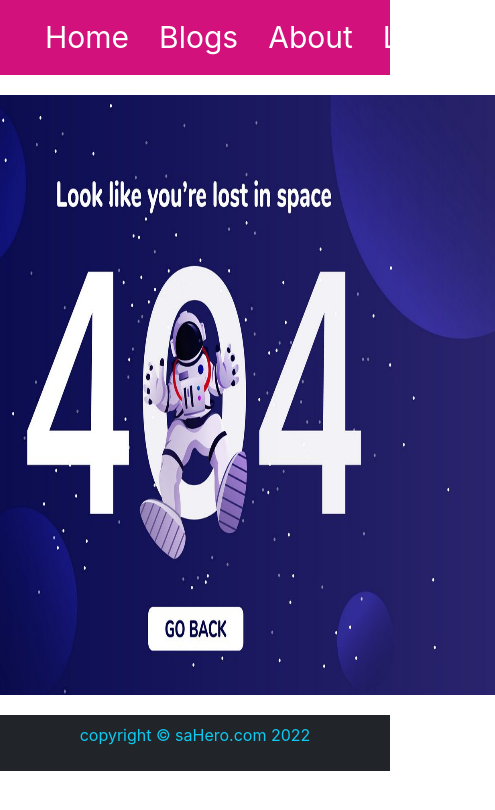
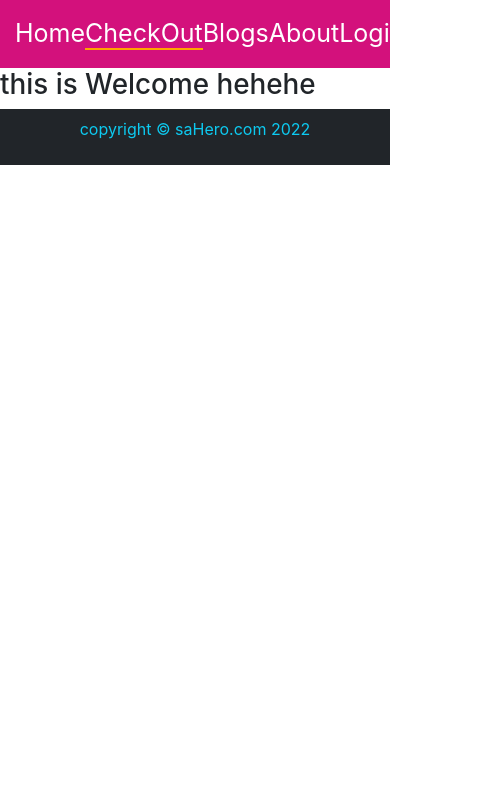
Before and after one commit to SHOHAG1611/digital-tutor-center, a React (Create React App) app: page /chekout in a window 390 px wide. Shown: the top 810 px of the page, 495 px wide, since content can reach past the window. Built offline with nearby package versions, Linux system fonts and the light colour scheme.

Commit message:
navbar responsive

```diff
--- a/src/App.js
+++ b/src/App.js
@@ -8,6 +8,7 @@ import Footer from './components/Share/Footer/Footer';
 import Login from './components/Login/Login/Login';
 import NotFound from './components/NotFound/NotFound';
 import Register from './components/Login/Register/Register/Register';
+import CheckOut from './components/CheckOut/CheckOut';
 
 function App() {
   return (
@@ -16,6 +17,11 @@ function App() {
       <Routes>
         <Route path='/' element={<Home></Home>}></Route>
         <Route path='/home' element={<Home></Home>}></Route>
+        <Route path='/chekout' element={
+
+          <CheckOut></CheckOut>
+
+        }></Route>
         <Route path='/blogs' element={<Blogs></Blogs>}>Blogs</Route>
         <Route path='/about' element={<About></About>}></Route>
         <Route path='/login' element={<Login></Login>}></Route>
--- /dev/null
+++ b/src/components/CheckOut/CheckOut.js
@@ -0,0 +1,11 @@
+import React from 'react';
+
+const CheckOut = () => {
+    return (
+        <div>
+            <h1>this is Welcome hehehe</h1>
+        </div>
+    );
+};
+
+export default CheckOut;
--- a/src/components/Home/Service/Service.js
+++ b/src/components/Home/Service/Service.js
@@ -11,7 +11,7 @@ const Service = ({service}) => {
             <h6>price: {price}</h6>
             <p><small>{description}</small></p>
             <h4>Work Hour: {workHour}</h4>
-            <Link to='/about'><button className='btn btn-info'>Enroll Now</button></Link>
+            <Link to='/chekout'><button className='btn btn-info'>Enroll Now</button></Link>
         </div>
     );
 };
--- a/src/components/Share/Header/Header.css
+++ b/src/components/Share/Header/Header.css
@@ -2,8 +2,7 @@
     text-decoration: none;
     justify-content: space-between;
     color: white;
-    font-size: 30px;
-    margin-left: 30px;
+    font-size: 25px;
 
 }
 .header-style a:hover{
--- a/src/components/Share/Header/Header.js
+++ b/src/components/Share/Header/Header.js
@@ -5,6 +5,7 @@ const Header = () => {
     return (
    <nav className='header-style d-flex justify-content-around'>
        <CustomLink to='/'>Home</CustomLink>
+       <CustomLink to='/chekout'>CheckOut</CustomLink>
        <CustomLink to='/blogs'>Blogs</CustomLink>
        <CustomLink to='/about'>About</CustomLink>
        <CustomLink to='/login'>Login</CustomLink>
```
Also changed, not shown: src/components/Login/RequireAuth/RequireAuth.js (added, +14 -0 lines).
